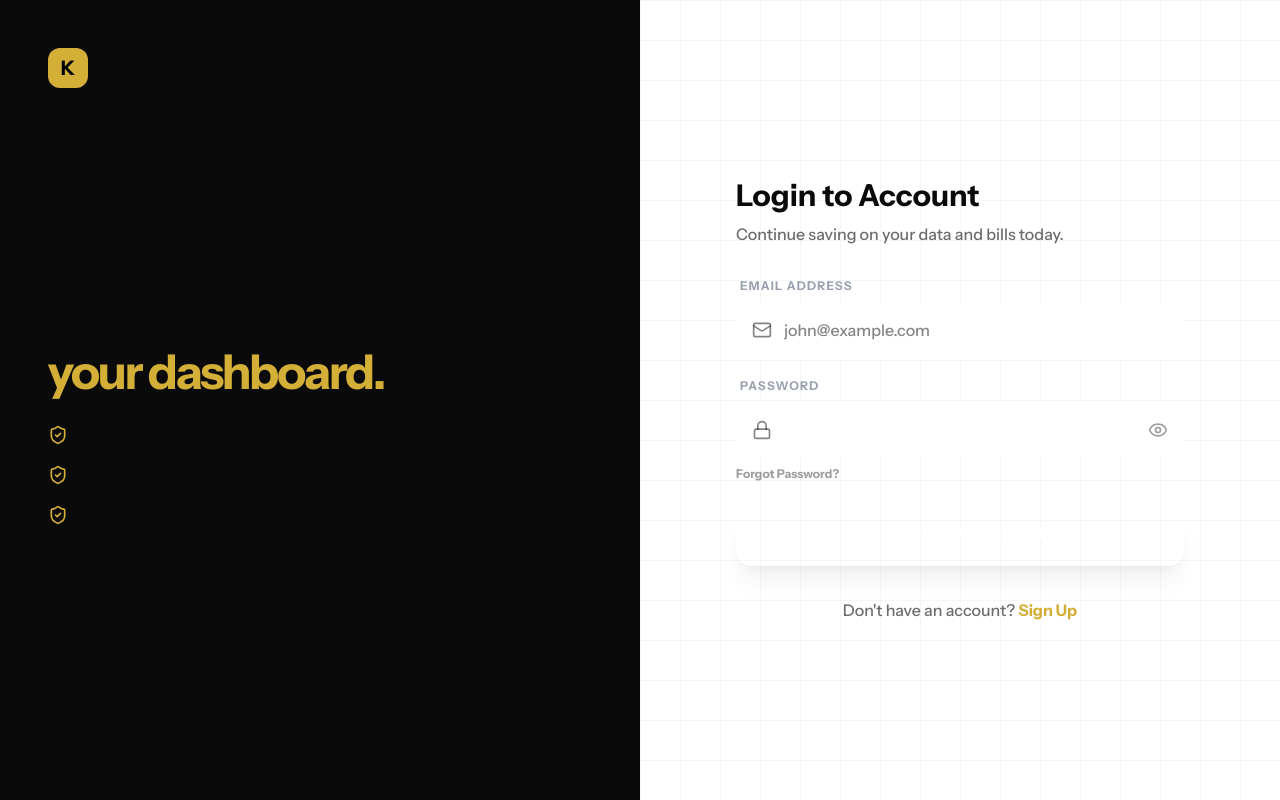
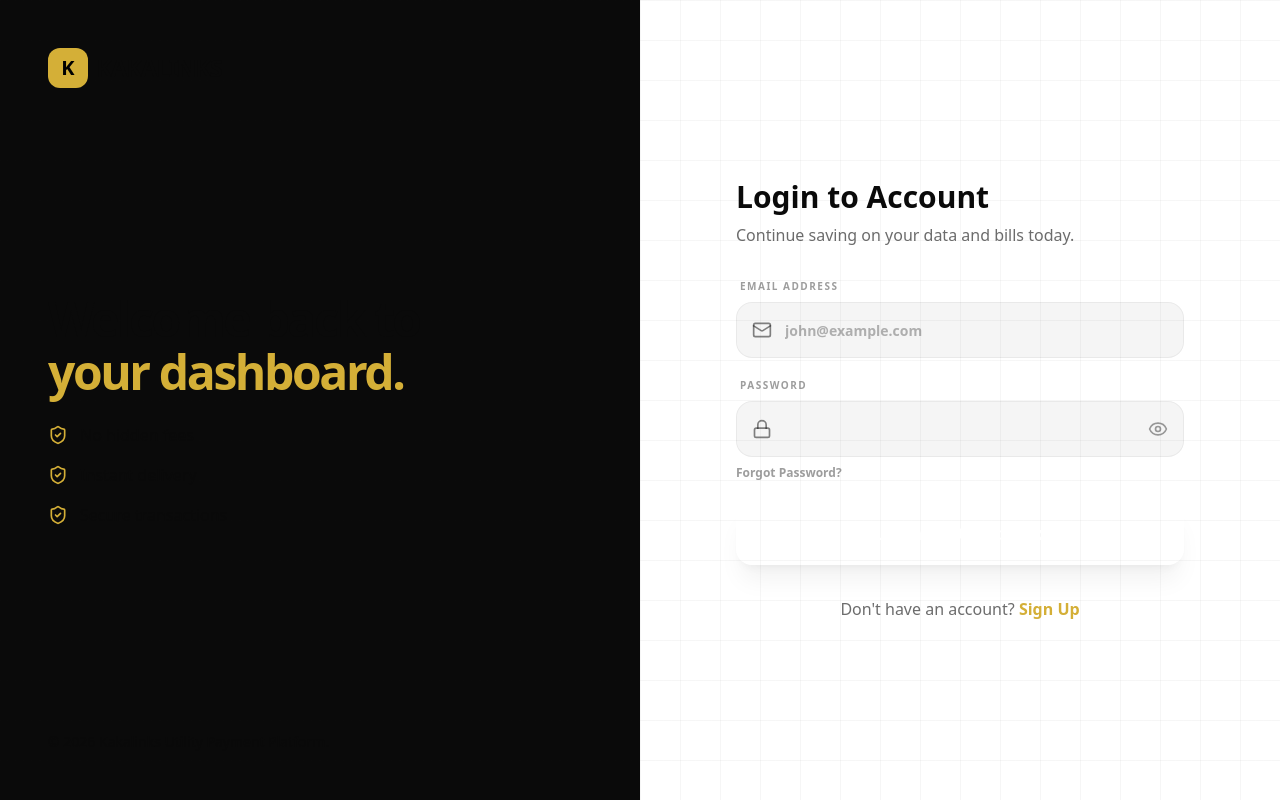
Before and after one commit to marcusarfolabi/tenaxvtu.com, a Next.js app: page /login in a window 1280 px wide. Built offline with nearby package versions, Linux system fonts and the light colour scheme; no server answers.

Commit message:
used global css for the input

```diff
--- a/app/globals.css
+++ b/app/globals.css
@@ -8,34 +8,26 @@
   --color-brand-gold: #d4af37;
   --color-brand-black: #0a0a0a;
 
+  /* Map CSS Variables to Tailwind Colors */
   --color-background: var(--background);
   --color-foreground: var(--foreground);
 
   /* SaaS Logic Colors */
-  --color-primary: var(--brand-primary, #d4af37);
-  --color-secondary: var(--brand-secondary, #0a0a0a);
+  --color-primary: var(--brand-primary);
+  --color-secondary: var(--brand-secondary);
 
-  /* Animation */
+  /* Animation definitions in v4 use @keyframes within the theme or standard CSS */
+  --animate-float: float 3s ease-in-out infinite;
+  --animate-marquee: marquee 30s linear infinite;
+
   @keyframes float {
-    0%,
-    100% {
-      transform: translateY(0);
-    }
-    50% {
-      transform: translateY(-10px);
-    }
+    0%, 100% { transform: translateY(0); }
+    50% { transform: translateY(-10px); }
   }
-  --animate-float: float 3s ease-in-out infinite;
-
   @keyframes marquee {
-    from {
-      transform: translateX(0);
-    }
-    to {
-      transform: translateX(-50%);
-    }
+    from { transform: translateX(0); }
+    to { transform: translateX(-50%); }
   }
-  --animate-marquee: marquee 30s linear infinite;
 }
 
 /* 1. Theme Variables */
@@ -46,6 +38,8 @@
   --brand-secondary: #0a0a0a;
 }
 
+/* Tailwind v4 uses [data-theme='dark'] or .dark depending on your config,
+   but usually, .dark is the standard for class-based switching */
 .dark {
   --background: #0a0a0a;
   --foreground: #ffffff;
@@ -53,8 +47,15 @@
   --brand-secondary: #ffffff;
 }
 
-/* 2. Light Scrollbar Design */
+/* 2. Base Styles */
 @layer base {
+  body {
+    background-color: var(--background);
+    color: var(--foreground);
+    font-family: var(--font-instrument), sans-serif;
+    @apply transition-colors duration-300;
+  }
+
   ::-webkit-scrollbar {
     width: 8px;
   }
@@ -62,15 +63,44 @@
     background: transparent;
   }
   ::-webkit-scrollbar-thumb {
-    background: #e5e7eb; /* Light grey */
+    background: #e5e7eb;
     border-radius: 10px;
     border: 2px solid var(--background);
   }
   .dark ::-webkit-scrollbar-thumb {
-    background: #374151; /* Darker grey for dark mode */
+    background: #374151;
   }
   ::-webkit-scrollbar-thumb:hover {
     background: var(--brand-primary);
+  }
+}
+
+/* 3. Global Components */
+@layer components {
+  .input-primary,
+  .select-primary {
+    /* Use decimal points for opacity in v4 if /4 is not registering */
+    @apply w-full h-14 pl-12 pr-4 transition-all duration-200 outline-none rounded-2xl font-bold text-sm;
+    @apply bg-foreground/[0.04] border border-foreground/[0.05] text-foreground;
+    @apply placeholder:text-foreground/30;
+  }
+
+  .input-primary:hover,
+  .select-primary:hover {
+    @apply border-foreground/10 bg-foreground/[0.06];
+  }
+
+  .input-primary:focus,
+  .select-primary:focus {
+    @apply bg-background border-brand-gold/50 ring-4 ring-brand-gold/5;
+  }
+
+  .select-primary {
+    @apply appearance-none cursor-pointer;
+  }
+
+  .label-primary {
+    @apply text-[10px] font-black text-foreground/40 uppercase tracking-[0.15em] ml-1 mb-1.5 block;
   }
 }
 
@@ -82,27 +112,3 @@
     background-size: 40px 40px;
   }
 }
-
-@layer components {
-  .input-primary {
-    /* Use the background variable or a themed gray */
-    @apply w-full h-14 pl-12 pr-4 rounded-2xl outline-none transition-all font-medium;
-    @apply bg-background border-gray-200 text-foreground; /* Themed */
-    @apply focus:border-brand-gold focus:ring-1 focus:ring-brand-gold;
-
-    /* Handle dark mode explicitly if not using a variable */
-    @apply dark:bg-neutral-900 dark:border-neutral-800;
-  }
-  .label-primary {
-    @apply text-xs font-black uppercase tracking-widest text-gray-400 ml-1;
-  }
-}
-
-body {
-  background: var(--background);
-  color: var(--foreground);
-  font-family: var(--font-instrument-sans), sans-serif;
-  transition:
-    background-color 0.3s ease,
-    color 0.3s ease;
-}
```
